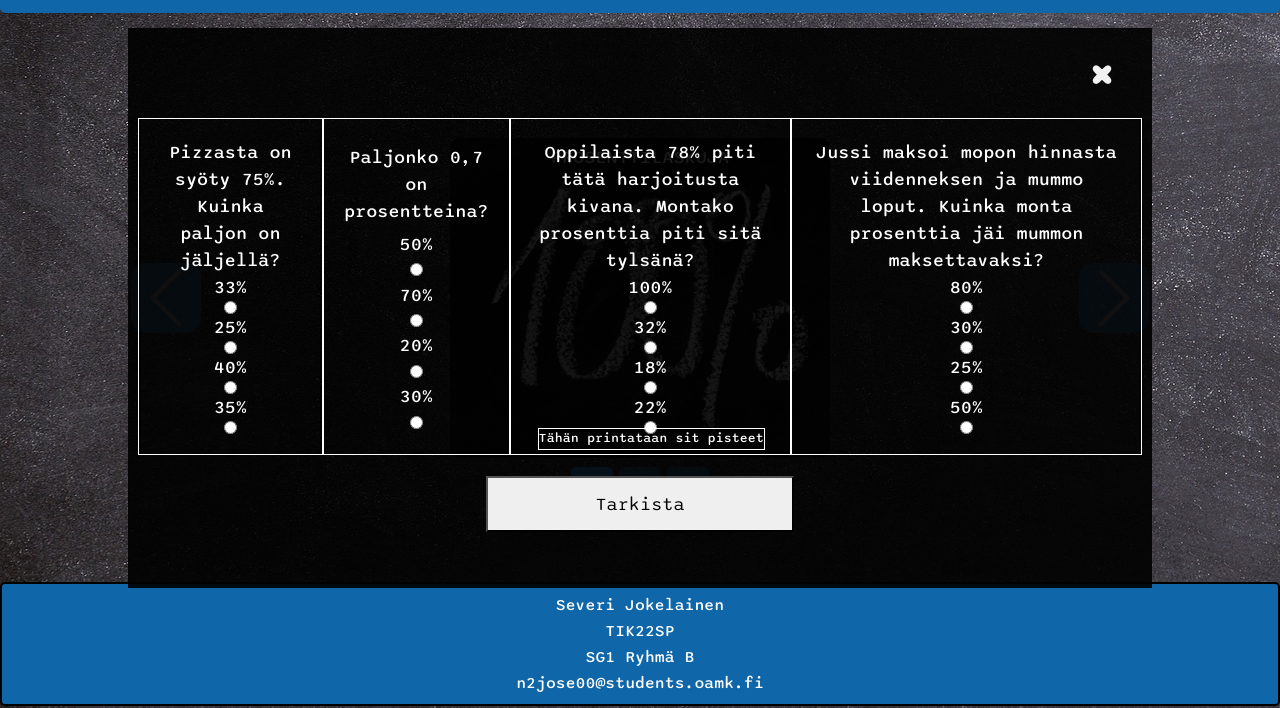
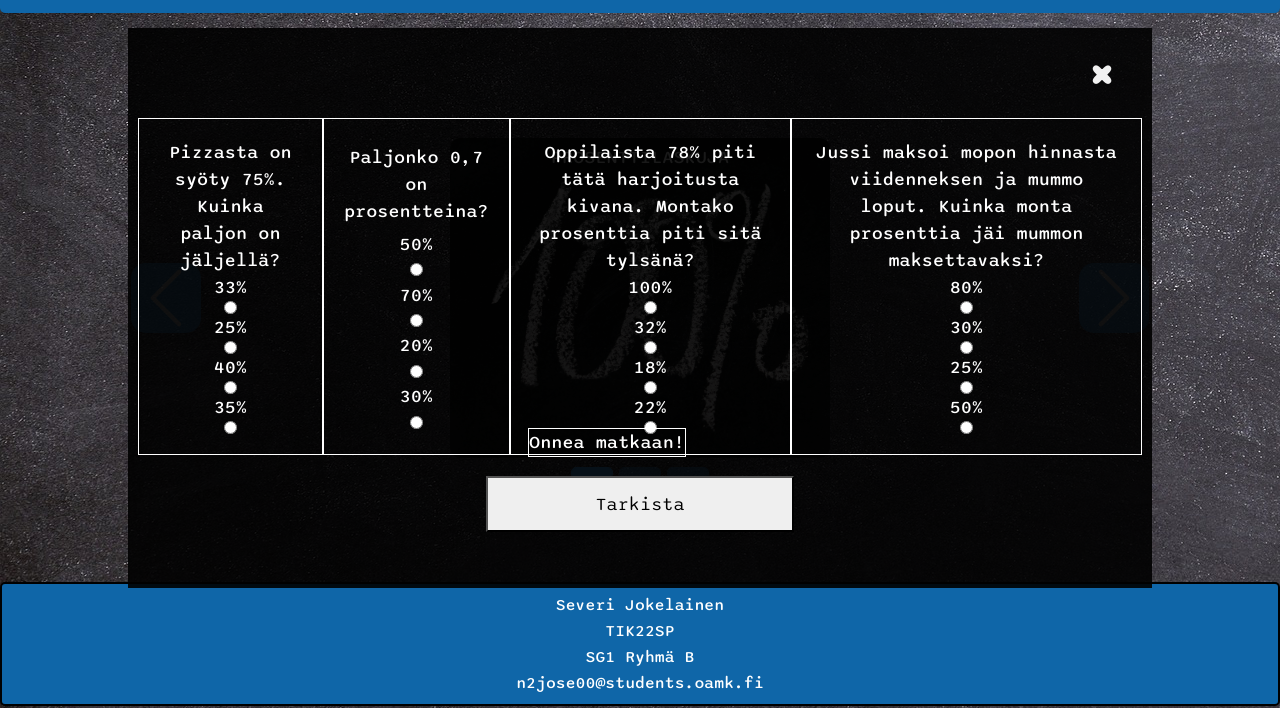
Before and after one commit to WebProjectSG1B/ProjectRepo, a plain HTML site: page Pages/Severi Jokelainen/sivu.html in a window 1280 px wide. Shown: the part 92-800 px from the top of the page. Drawn offline with nearby package versions, Linux system fonts and the light colour scheme.

Commit message:
Added script for results

```diff
--- a/Pages/Severi Jokelainen/Styles/_modaaal.scss
+++ b/Pages/Severi Jokelainen/Styles/_modaaal.scss
@@ -7,7 +7,6 @@
     display: block;
     position: fixed;
     z-index: 2;
-    padding-top: 20px;
     left: 10%;
     top: 15%;
     width: 80%;
@@ -76,8 +75,9 @@
 #results {
     border: $whiteBorder;
     position: absolute;
-    left: 32vw;
-    top: 40vh;
+    left: 50vh;
+    top: 50vh;
+    font-size: large;
     // @media screen and (max-width: 1440px) {
     //         top: 4vh;
     //         left: 30vw;
--- a/Pages/Severi Jokelainen/script.js
+++ b/Pages/Severi Jokelainen/script.js
@@ -5,6 +5,7 @@ let modal1 = document.querySelector(".modalwrap1");
 let closer = document.querySelector(".close");
 let answerButton = document.getElementById("answerButton");
 let tryAgain = document.getElementById("tryAgain");
+const RESULTS = document.getElementById("results");
 
 percent.addEventListener("click", ()=>modal1.style.display = "block");
 // decimal.addEventListener("click", ()=>modal.style.display = "block");
@@ -28,12 +29,15 @@ function checkAnswers1() {
     let answer3 = document.getElementById("correct3");
     let answer4 = document.getElementById("correct4");
     let answerArray = [answer1,answer2,answer3,answer4]
+
+        RESULTS.innerText = " ";
+
         if (answer1.checked == true || answer2.checked == true || answer3.checked == true || answer4.checked == true) {
-            console.log("Yksi vastaus oikein neljästä");
+            RESULTS.innerText = "Yksi vastaus oikein neljästä";
         } if (answerArray.every(element => element.checked == true) == true) {
             console.log("Kaikki oikein, mahtavaa!");
         }
-    console.log(answerArray.every(element => element.checked == true));
+
 }
 // This function clears all the answer option when clicking the "Yritä uudelleen" -button.
 function clearAnswers (){
@@ -41,7 +45,7 @@ function clearAnswers (){
     let answer2 = document.getElementsByName("answer2");
     let answer3 = document.getElementsByName("answer3");
     let answer4 = document.getElementsByName("answer4");
-
+    RESULTS.innerText = "Onnea matkaan!";
     answer1.forEach((element)=>element.checked = false);
     answer2.forEach((element)=>element.checked = false);
     answer3.forEach((element)=>element.checked = false);
--- a/Pages/Severi Jokelainen/sivu.html
+++ b/Pages/Severi Jokelainen/sivu.html
@@ -106,8 +106,8 @@
     <!-- Modals -->
 
     <div id="percentModal" class="modalwrap modalwrap1">
+
     <div class="modal-content">
-      <span id="results">Tähän printataan sit pisteet</span>
       <p>Pizzasta on syöty 75%. Kuinka paljon on jäljellä?
       <label for="answer">33%</label>
         <input type="radio" name="answer" class="answer">
@@ -153,6 +153,7 @@
       <span class="close">&times;</span>
       <button type="button" id="answerButton">Tarkista</button>
       <button type="button" id="tryAgain">Yritä uudelleen</button>
+      <span id="results">Onnea matkaan!</span>
     </div>
 
 </body>
```
Also changed, not shown: Pages/Severi Jokelainen/Styles/sepiIndex.css, 1 other file.
